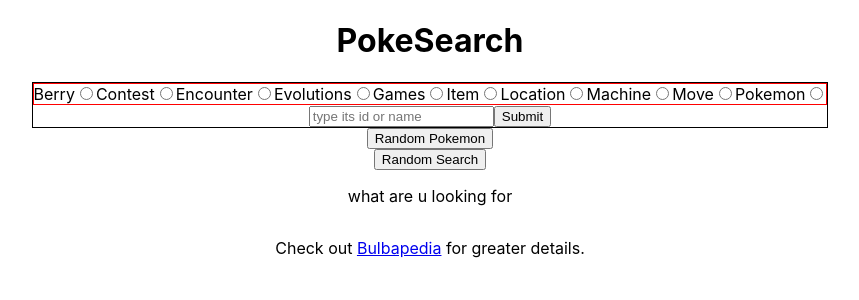
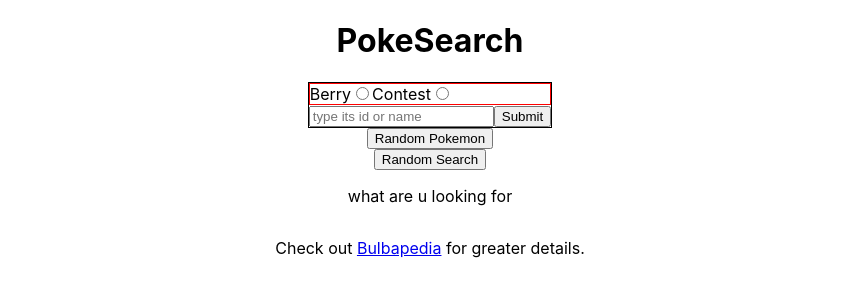
Before and after one commit to Taurien/Pokedex, a React (Create React App) app: page / in a window 1280 px wide. Shown: the top 300 px of the page, without its empty margins (210-1069 px from the left). Built offline with nearby package versions, Linux system fonts and the light colour scheme.

Commit message:
solved(?) still looking for

```diff
--- a/src/components/Home/Form/Form.jsx
+++ b/src/components/Home/Form/Form.jsx
@@ -1,5 +1,5 @@
 import { useContext, useState } from 'react'
-import { set, useFormContext } from "react-hook-form";
+import { useFormContext } from "react-hook-form";
 
 // context and custom hook
 import InfoContext from '../../../context/InfoContext'
@@ -17,10 +17,11 @@
 
     // data and functions from contexts
     const { formKeys, handleFormKeys, info, setInfo } = useContext(InfoContext)
-    const { watch, register, unregister, resetField, handleSubmit, formState: { errors } } = useFormContext();
+    const { watch, register, unregister, reset, resetField, handleSubmit, formState: { errors } } = useFormContext();
 
     // onSubmit form function
     const onSubmit = data => {
+        // console.log('si llego')
         console.log(data)
         // data is an object ... extract the keys
         // const keys = Object.keys(data)
@@ -41,53 +42,51 @@
         console.log(e.target.value)
 
         //
-        // if (pastValue !== e.target.value) {
-        //     unregister(pastValue.toLowerCase())
-        //     setPastValue(e.target.value)
-        // }
+        if (pastValue !== e.target.value) {
+            unregister(pastValue.toLowerCase())
+            setPastValue(e.target.value)
+        }
 
-        // //
-        // setPastValue(e.target.value)
-        // register(pastValue.toLowerCase())
+        //
+        setPastValue(e.target.value)
     }
 
     return (
         <div>
 
-            <form onSubmit={handleSubmit(onSubmit)} onChange={cleanForm} >
+            <form onSubmit={handleSubmit(onSubmit)} onChange={cleanForm}>
 
                 {/* <input {...register("lastName", { pattern: /^[A-Za-z]+$/i })} /> */}
 
                 <div className='test'>
 
-                    {/* a comment */}
-                    {
-                        Options(
-                        'Berry',
-                        'berriesOptions',
-                        'berry',
-                        {
-                            'berry': 'all the berries',
-                            'berry-firmness': 'by its firmness',
-                            'berry-flavor': 'by its flavor',
+
+
+                    <Options
+                        labelTxt={'Berry'}
+                        options={'berriesOptions'}
+                        regi={'berry'}
+                        values={
+                        {'berry': 'all the berries',
+                        'berry-firmness': 'by its firmness',
+                        'berry-flavor': 'by its flavor'}
                         }
-                        )
-                    }
-                    {/* a comment */}
-                    {
-                        Options(
-                        'Contest',
-                        'contestsOptions',
-                        'berry',
-                        {
-                            'contest-type': 'by its type',
-                            'contest-effect': 'by its effect', // ID
-                            'super-contest-effect': 'by its contest effect', // ID
+                    />
+
+
+                    <Options
+                        labelTxt={'Contest'}
+                        options={'contestsOptions'}
+                        regi={'berry'}
+                        values={
+                        {'contest-type': 'by its type',
+                        'contest-effect': 'by its effect', // ID
+                        'super-contest-effect': 'by its contest effect', // ID}
                         }
-                        )
-                    }
-                    {/* a comment */}
-                    {
+                        }
+                    />
+
+                    {/*{
                         Options(
                         'Encounter',
                         'encountersOptions',
@@ -99,7 +98,7 @@
                         }
                         )
                     }
-                    {/* a comment */}
+
                     {
                         Options(
                         'Evolutions',
@@ -111,7 +110,7 @@
                         }
                         )
                     }
-                    {/* a comment */}
+
                     {
                         Options(
                         'Games',
@@ -125,7 +124,7 @@
                         }
                         )
                     }
-                    {/* a comment */}
+
                     {
                         Options(
                         'Item',
@@ -140,7 +139,7 @@
                         }
                         )
                     }
-                    {/* a comment */}
+
                     {
                         Options(
                         'Location',
@@ -153,7 +152,7 @@
                         }
                         )
                     }
-                    {/* a comment */}
+
                     {
                         Options(
                         'Machine',
@@ -164,7 +163,7 @@
                         }
                         )
                     }
-                    {/* a comment */}
+
                     {
                         Options(
                         'Move',
@@ -181,7 +180,7 @@
                         }
                         )
                     }
-                    {/* a comment */}
+
                     {
                         Options(
                         'Pokemon',
@@ -207,7 +206,7 @@
 
                         }
                         )
-                    }
+                    } */}
                 </div>
 
 
--- a/src/components/Home/Form/Options.jsx
+++ b/src/components/Home/Form/Options.jsx
@@ -1,10 +1,10 @@
 import { useState, useContext } from 'react'
-import { useFormContext } from "react-hook-form";
+import { useFormContext, useWatch } from "react-hook-form";
 import InfoContext from '../../../context/InfoContext'
 
 import './Options.style.scss'
 
-const Options = (labelTxt, options, regi, values) => {
+const Options = ({labelTxt, options, regi, values}) => {
 
   // data and functions from contexts
   const { formKeys, handleFormKeys } = useContext(InfoContext)
@@ -15,7 +15,7 @@
   const reg = labelTxt.toLowerCase()
 
   const test5 = (e) => {
-    console.log(e)
+    // console.log(e)
 
     handleFormKeys({ [options]: true })
 
@@ -29,11 +29,13 @@
   <option key={key} value={key}>{values[key]}</option>
   )
 
+
   return (
   <div className='options-container' onChange={test5} >
       <label>
         {labelTxt}
-        <input {...register(labelTxt, { required: true })} type="radio" value={labelTxt} name='label' />
+        <input  type="radio" value={labelTxt} name='label' />
+        {/* {...register('end', { required: true, shouldUnregister: true, })} */}
       </label>
       {
         optIsChecked &&
```
